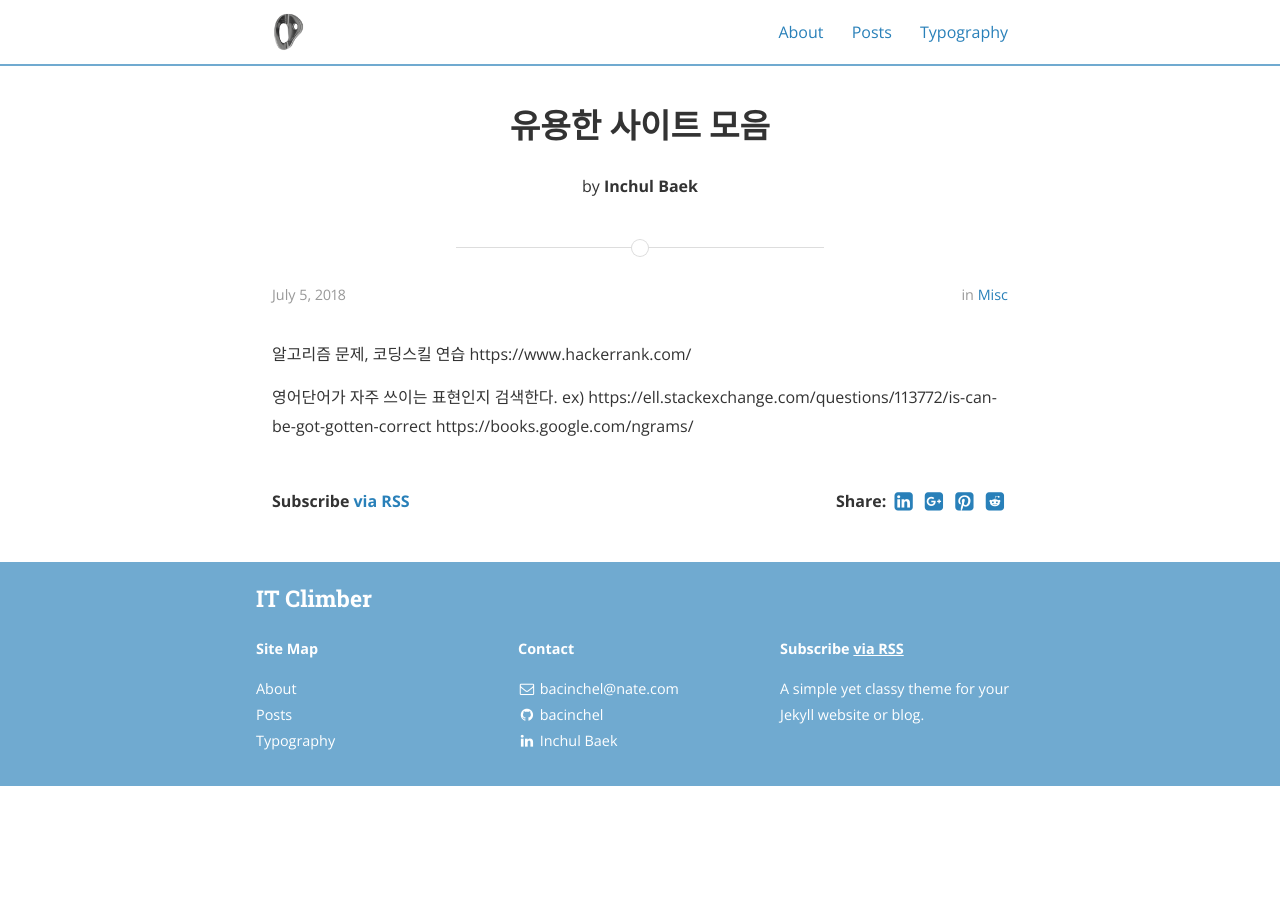
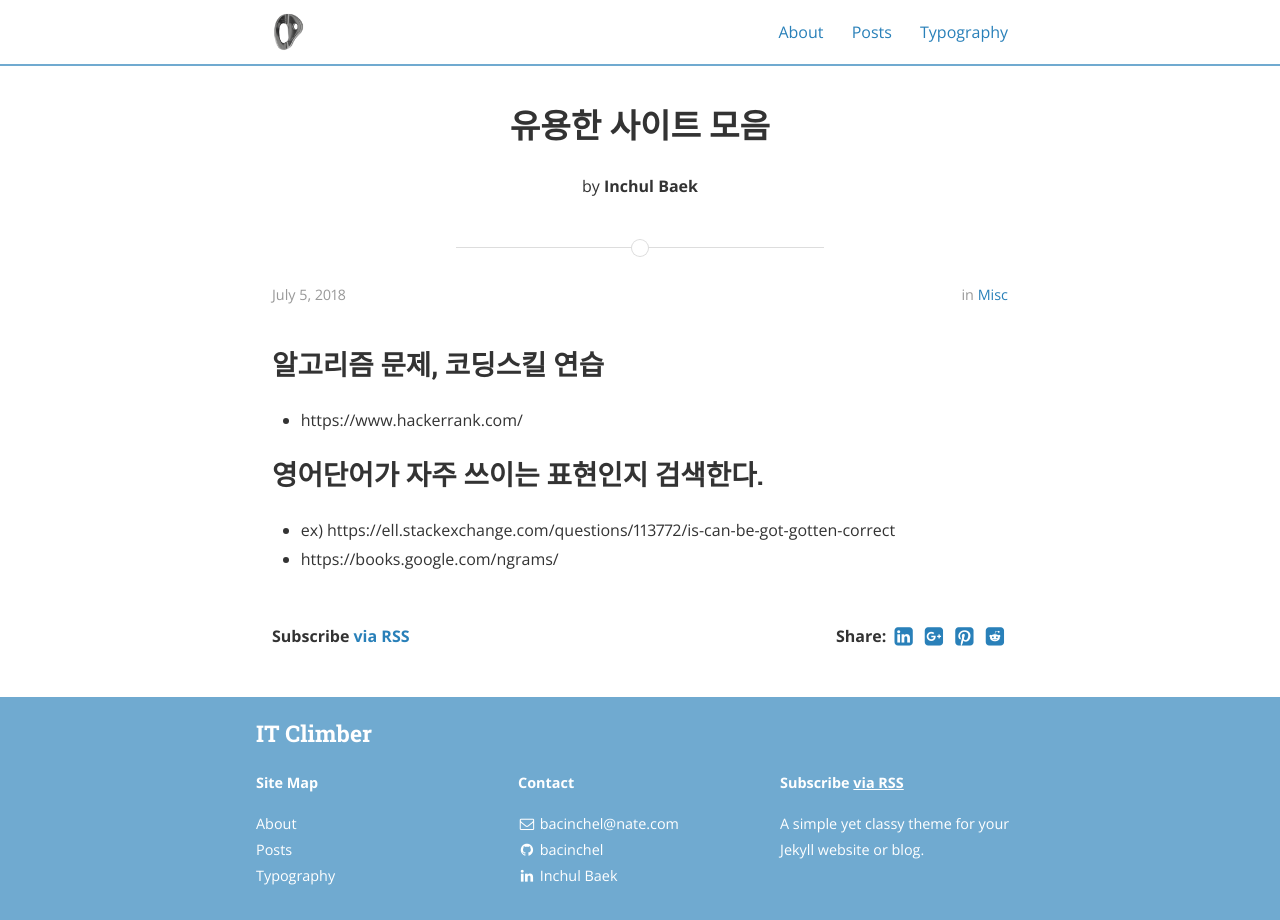
Before and after one commit to bacinchel/bacinchel.github.io, a Jekyll site: the page built from _posts/2018-07-04-useful-site.markdown, in a window 1280 px wide. Built offline with Jekyll 4.4.1, drawn with Linux system fonts in a browser that asks for light colours; nearby versions of some CDN libraries.

```diff
--- a/_posts/2018-07-04-useful-site.markdown
+++ b/_posts/2018-07-04-useful-site.markdown
@@ -6,10 +6,10 @@ author: Inchul Baek
 categories: Misc
 tags:
 ---
-알고리즘 문제, 코딩스킬 연습
-https://www.hackerrank.com/
+## 알고리즘 문제, 코딩스킬 연습
+* https://www.hackerrank.com/
 
 
-영어단어가 자주 쓰이는 표현인지 검색한다.
-ex) https://ell.stackexchange.com/questions/113772/is-can-be-got-gotten-correct
-https://books.google.com/ngrams/
+## 영어단어가 자주 쓰이는 표현인지 검색한다.
+* ex) https://ell.stackexchange.com/questions/113772/is-can-be-got-gotten-correct
+* https://books.google.com/ngrams/
```
